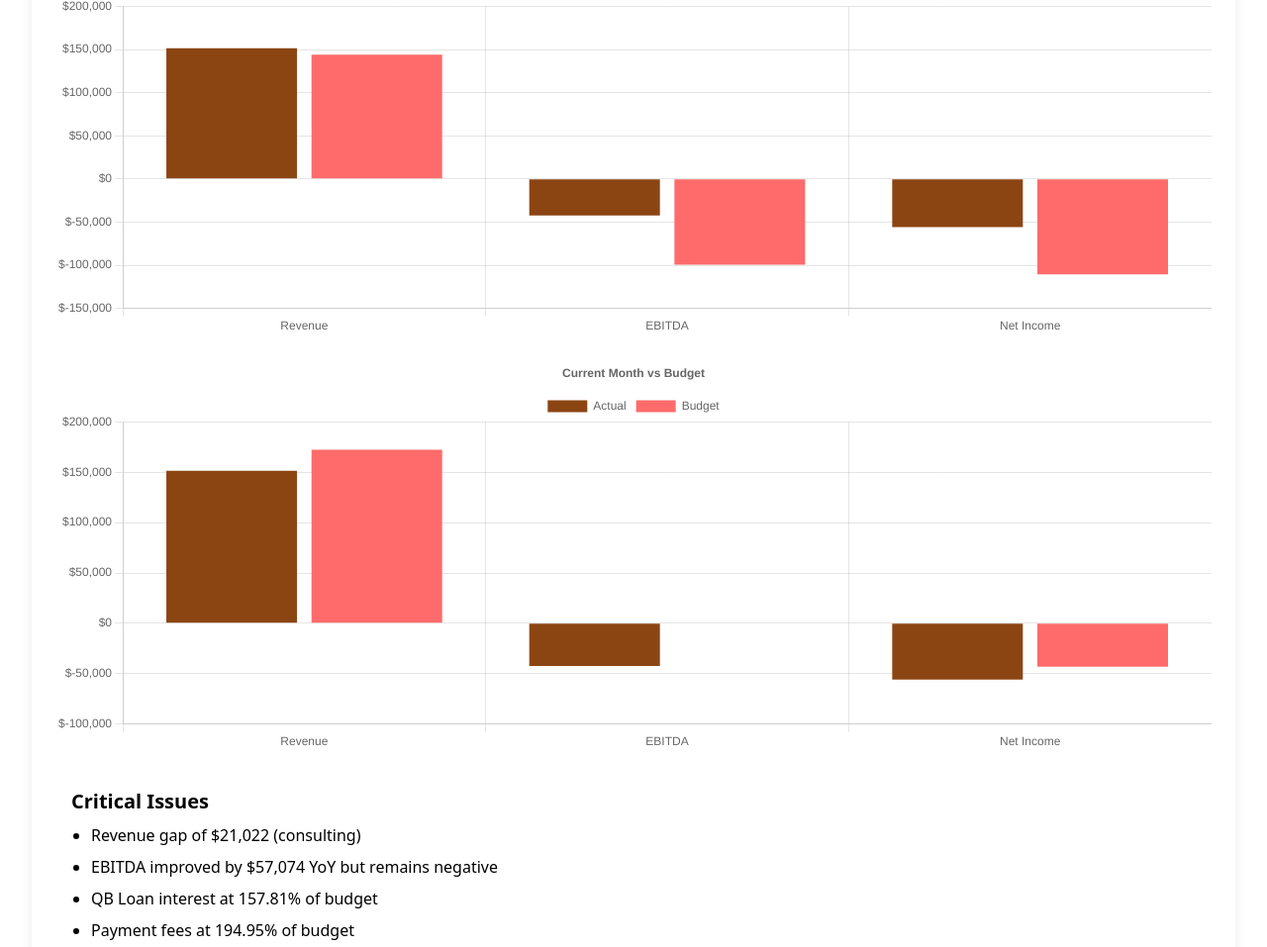
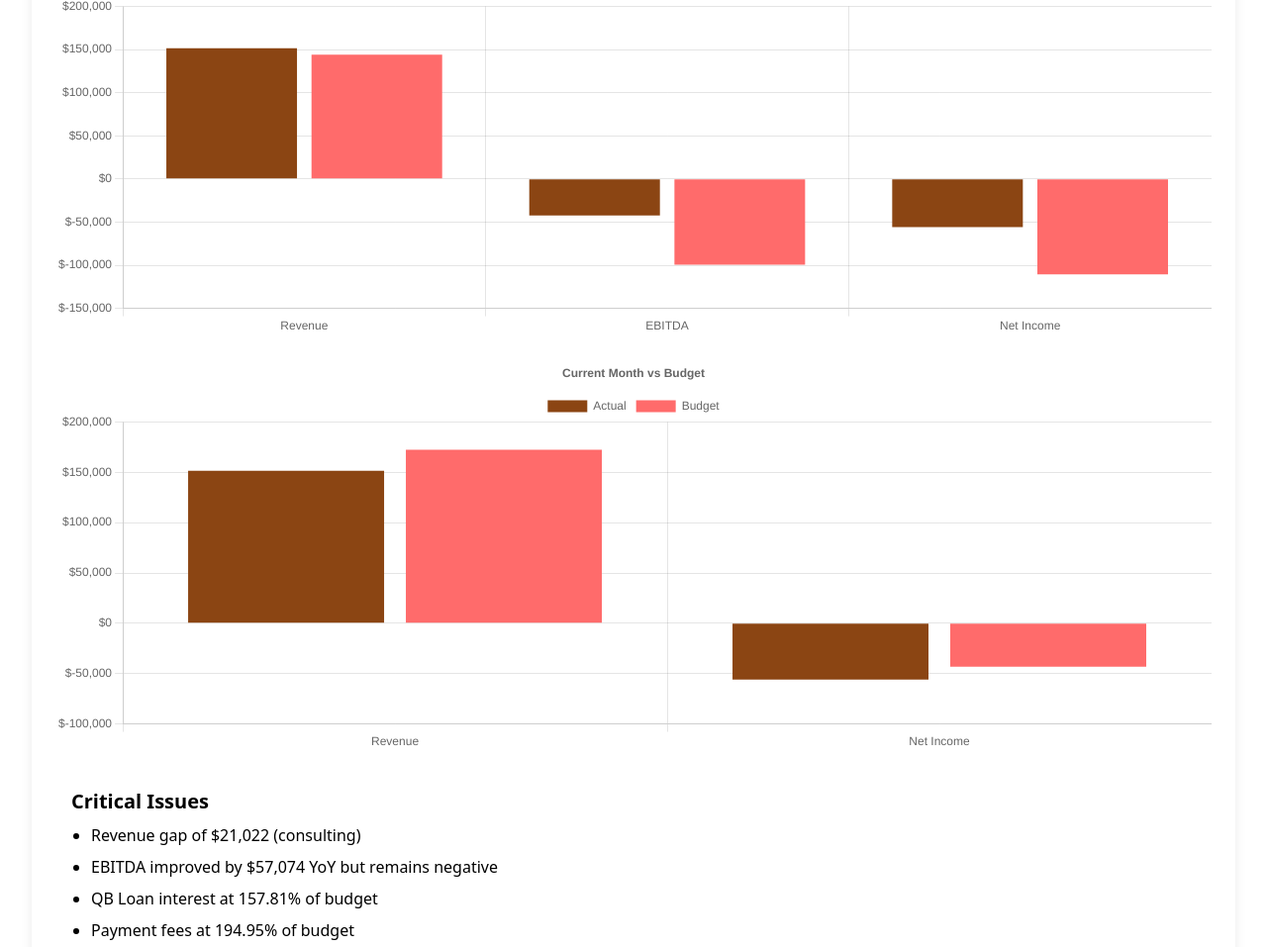
Before and after one commit to bgerlach463/financial-dashboard, a plain HTML site: page 2025/january.html in a window 1280 px wide. Shown: the part 408-1365 px from the top of the page at 99% size. Drawn offline with nearby package versions, Linux system fonts and the light colour scheme.

Commit message:
Update january.html

```diff
--- a/2025/january.html
+++ b/2025/january.html
@@ -143,7 +143,7 @@
     </div>
 
     <script>
-        // Slide Navigation
+        // Slide Navigation logic remains the same
         let currentSlideIndex = 1;
 
         function showSlide(n) {
@@ -166,7 +166,7 @@
 
         // Initialize Charts
         document.addEventListener('DOMContentLoaded', function() {
-            // YoY Performance Chart
+            // YoY Performance Chart remains the same
             const yoyCtx = document.getElementById('yoyPerformanceChart').getContext('2d');
             new Chart(yoyCtx, {
                 type: 'bar',
@@ -204,19 +204,19 @@
                 }
             });
 
-            // Current Performance Chart
+            // Updated Current Performance Chart without EBITDA
             const perfCtx = document.getElementById('currentPerformanceChart').getContext('2d');
             new Chart(perfCtx, {
                 type: 'bar',
                 data: {
-                    labels: ['Revenue', 'EBITDA', 'Net Income'],
+                    labels: ['Revenue', 'Net Income'],
                     datasets: [{
                         label: 'Actual',
-                        data: [151423, -42480, -55952],
+                        data: [151423, -55952],
                         backgroundColor: '#8B4513'
                     }, {
                         label: 'Budget',
-                        data: [172445, null, -43149],
+                        data: [172445, -43149],
                         backgroundColor: '#FF6B6B'
                     }]
                 },
@@ -242,7 +242,7 @@
                 }
             });
 
-            // Labor Chart
+            // Labor Chart remains the same
             const laborCtx = document.getElementById('laborChart').getContext('2d');
             new Chart(laborCtx, {
                 type: 'pie',
```
